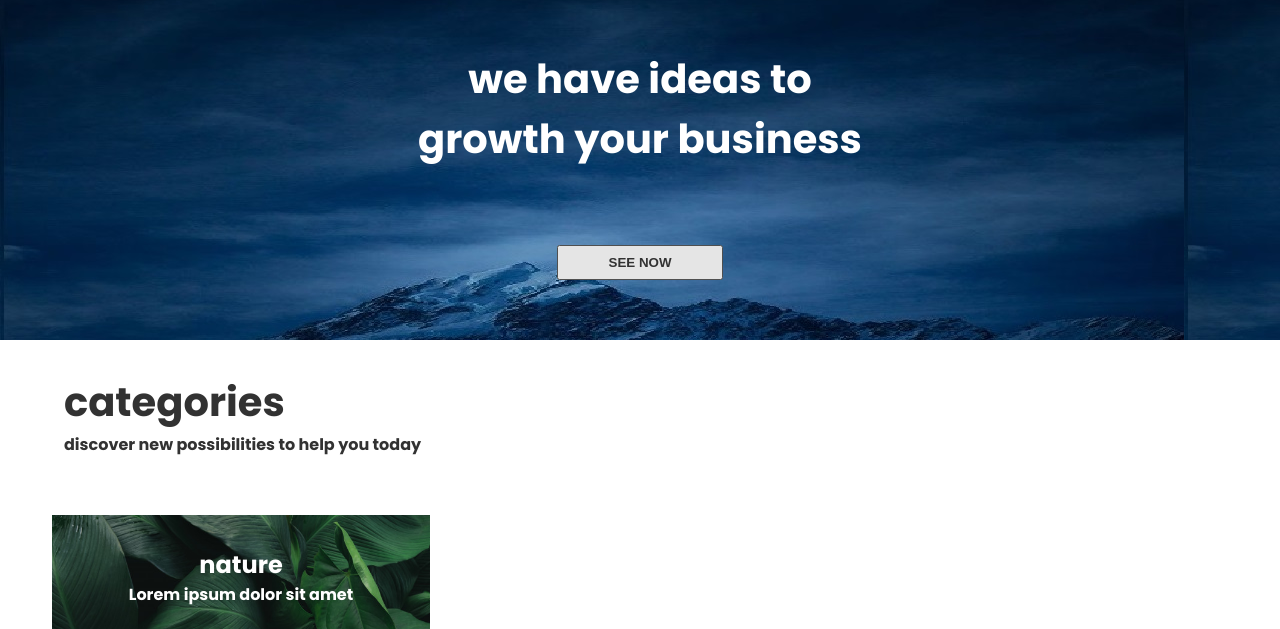
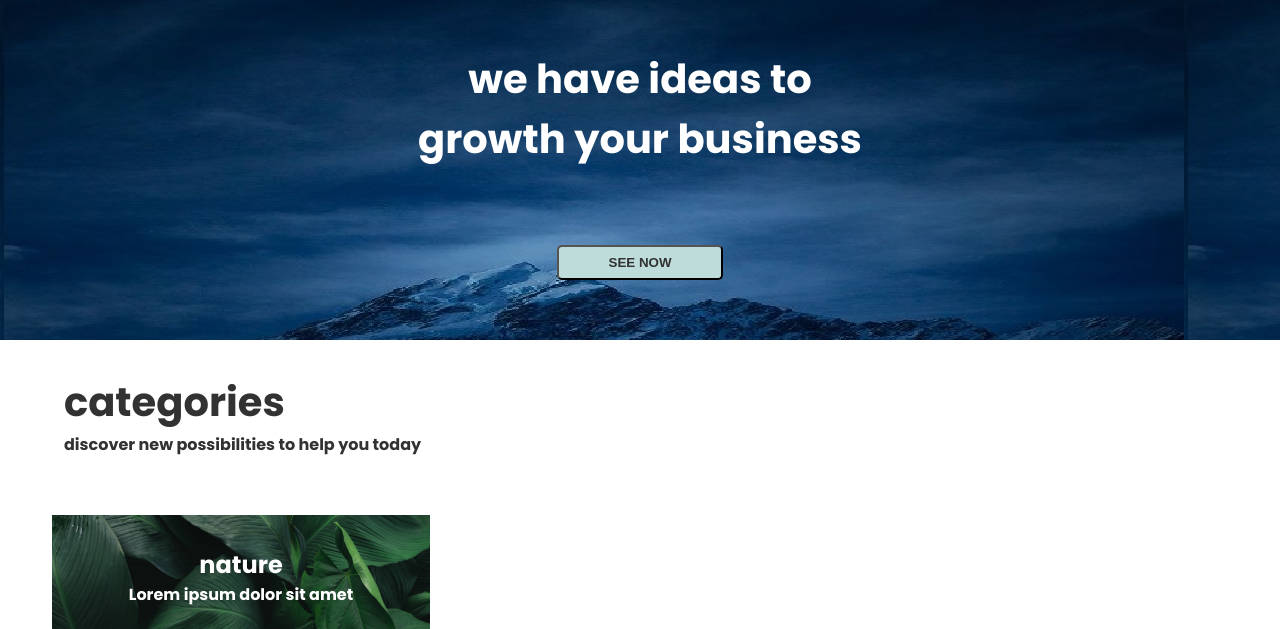
Before and after one commit to rafavirginio/teste-layout, a plain HTML site: page index.html in a window 1280 px wide. In both pictures the pointer is over the button "SEE NOW". Shown: the part 171-800 px from the top of the page. Drawn offline with Linux system fonts and the light colour scheme.

Commit message:
Update style.css

```diff
--- a/style.css
+++ b/style.css
@@ -31,6 +31,12 @@ button {
   font-weight: bold;
   color: rgb(50, 50, 50);
   position: relative;
+  border-radius: 5px;
+  outline: none;
+}
+button:hover {
+  background-color: rgb(190, 220, 217);
+  transition: 0.7s;
 }
 
 /* sessão categorias */
```
